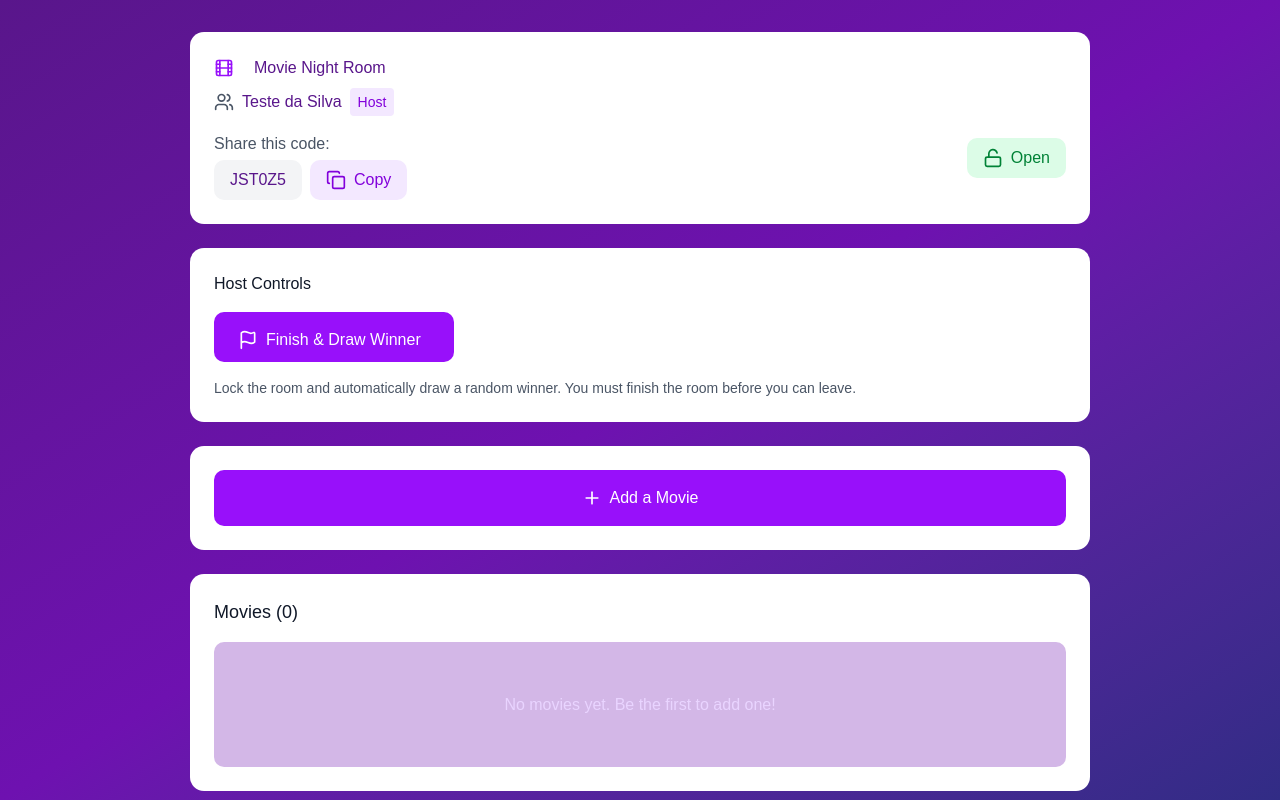
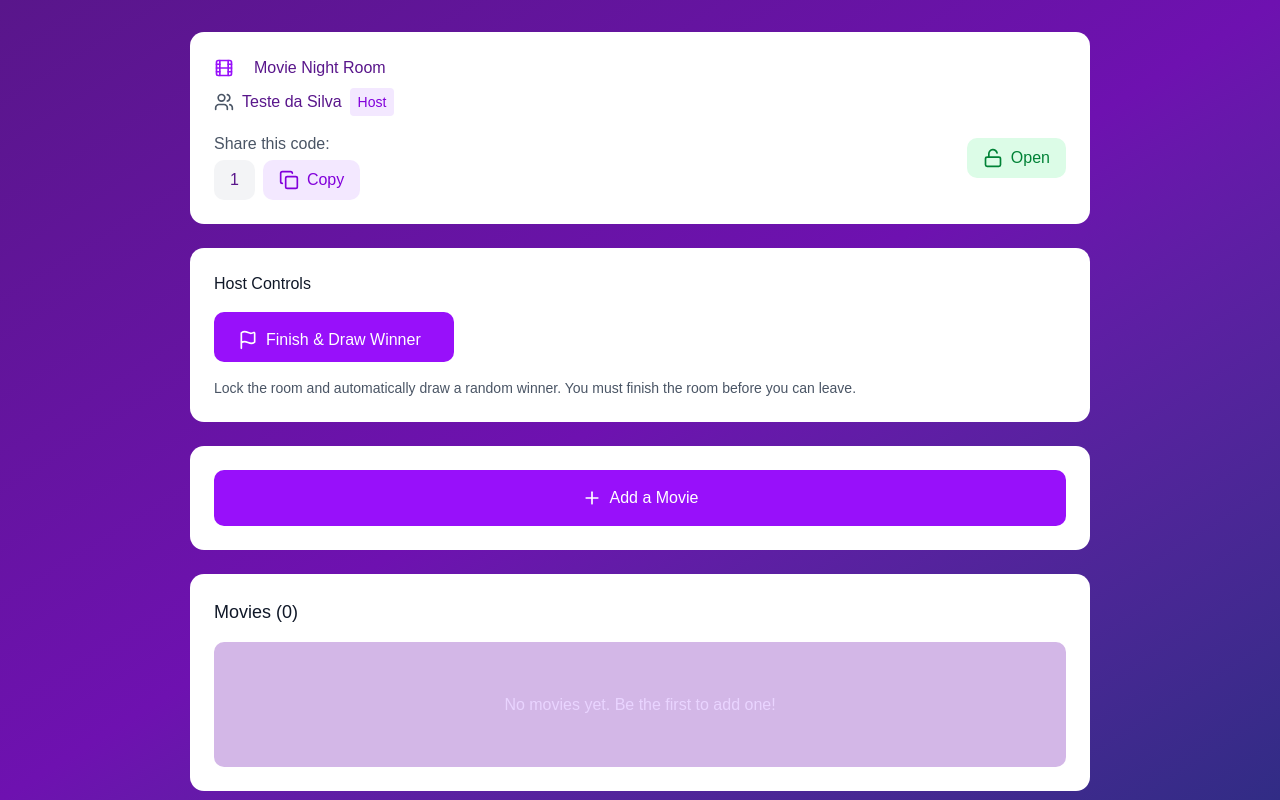
Before and after one commit to wrspada02/frontend-boilerplate, a Next.js app: page /room/1 in a window 1280 px wide. Built offline with nearby package versions, Linux system fonts and the light colour scheme.

Commit message:
chore: pull dinamicly room code

```diff
--- a/src/pages/room/[code].tsx
+++ b/src/pages/room/[code].tsx
@@ -1,8 +1,11 @@
 import { Button } from "@/components/Button";
 import { addLayout } from "@/hoc/addLayout";
 import Image from "next/image";
+import { useParams } from "next/navigation";
 
 export default function Room() {
+  const params = useParams<{ code: string }>()
+
   return addLayout(
     <ul className="list-none w-[900px] max-w-screen">
       <li className="w-full rounded-[14px] bg-white p-6">
@@ -38,7 +41,7 @@ export default function Room() {
             <div className="mt-4">
               <p className="text-[#4A5565] mb-1">Share this code:</p>
               <div className="flex items-center gap-2">
-                <span className="px-4 py-2 bg-[#F3F4F6] text-[#59168B] text-base rounded-[10px]">JST0Z5</span>
+                <span className="px-4 py-2 bg-[#F3F4F6] text-[#59168B] text-base rounded-[10px]">{params?.code}</span>
                 <button>
                   <figure className="flex items-center gap-2 bg-[#F3E8FF] text-[#8200DB] text-base px-4 py-2 rounded-[10px]">
                     <Image
```
